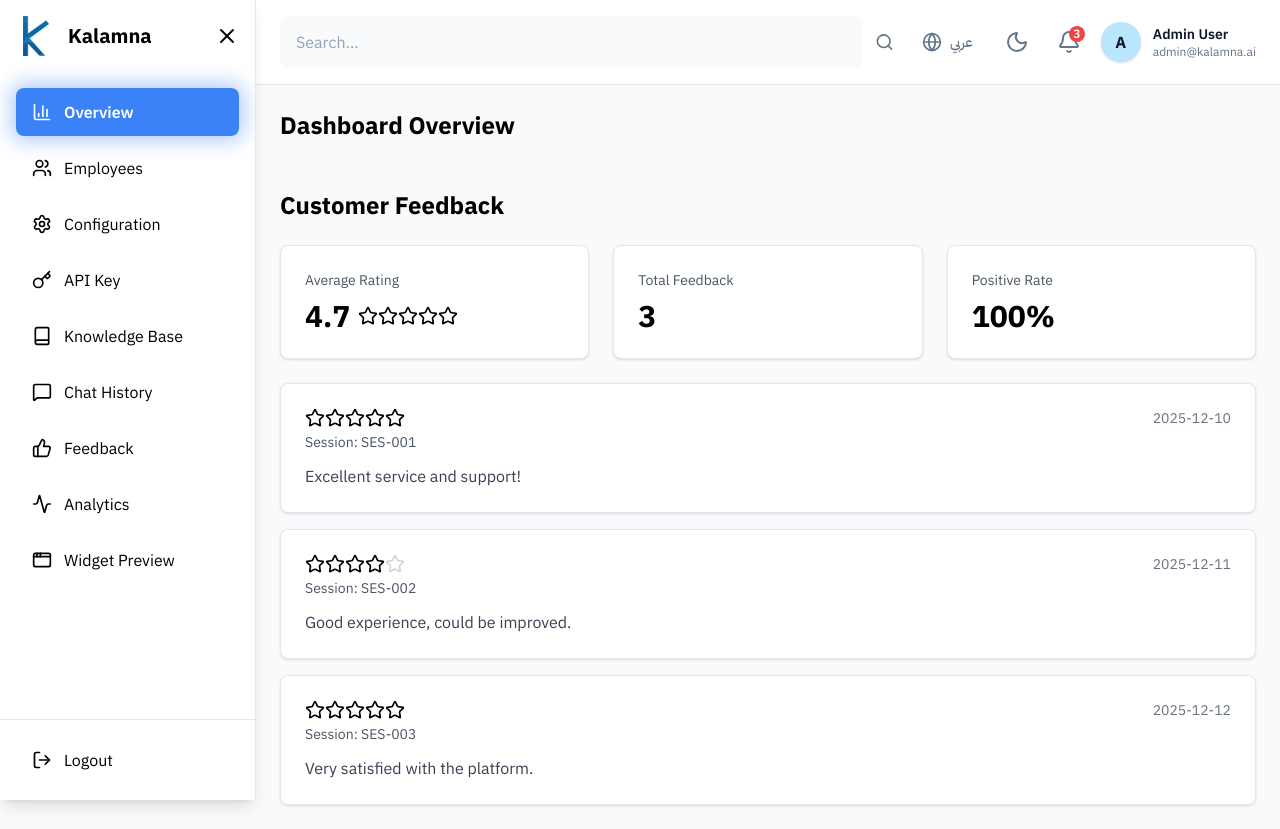
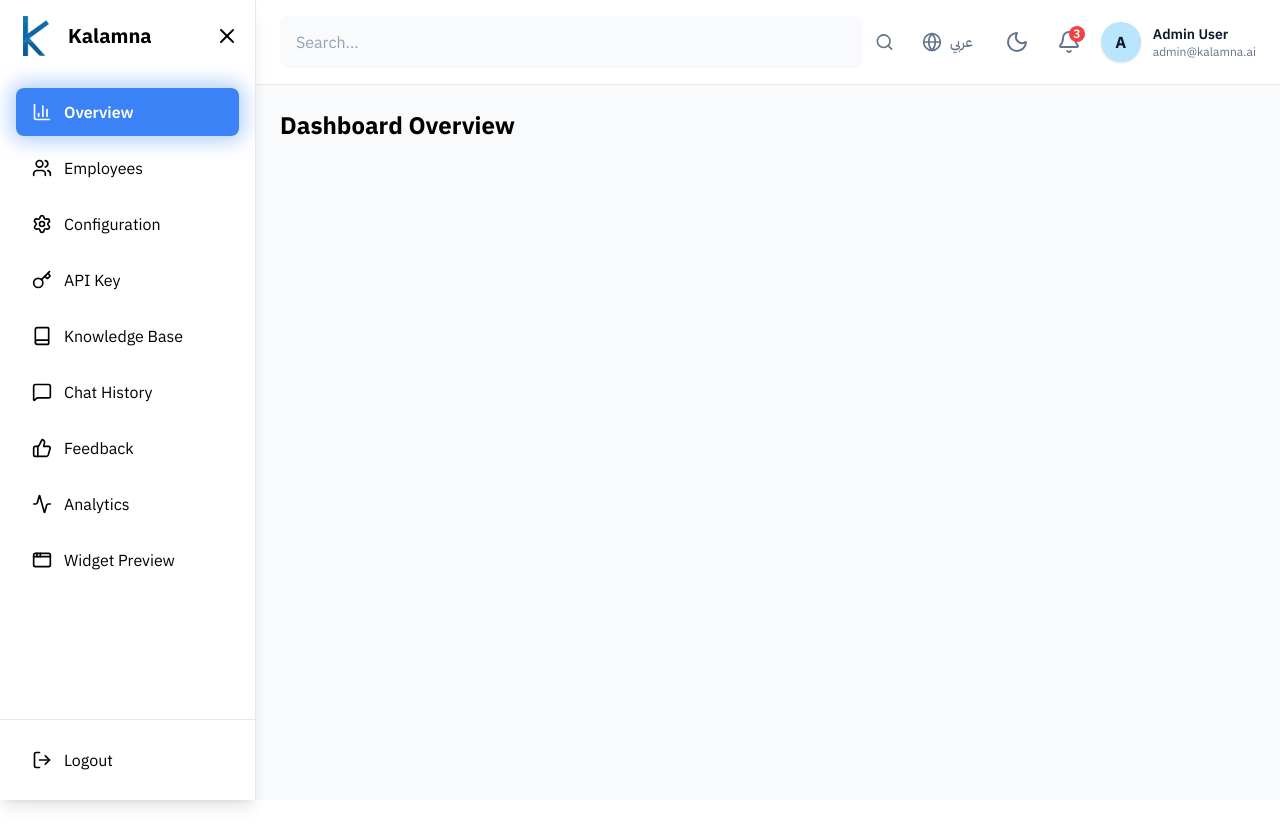
Before and after one commit to Kalamna/Kalamna-Dashboard, a React (Vite) app: page /dashboard in a window 1280 px wide. After the commit the page ends 800 px from the top, so only its background shows below. Built offline with nearby package versions, Linux system fonts and the light colour scheme.

Commit message:
fix errors

```diff
--- a/src/pages/dashboard/DashboardPage.tsx
+++ b/src/pages/dashboard/DashboardPage.tsx
@@ -1,108 +1,11 @@
-import React, { useState } from "react";
-import { Star } from "lucide-react";
-import { useTranslation } from "react-i18next";
+import React from "react";
 import { OverviewSection } from "../../components/overview/OverviewSection";
 
-interface Feedback {
-  id: number;
-  sessionId: string;
-  rating: number;
-  comment: string;
-  date: string;
-}
-
 export const DashboardPage = () => {
-  const { t } = useTranslation();
-  const [feedbacks] = useState<Feedback[]>([
-    {
-      id: 1,
-      sessionId: "SES-001",
-      rating: 5,
-      comment: "Excellent service and support!",
-      date: "2025-12-10",
-    },
-    {
-      id: 2,
-      sessionId: "SES-002",
-      rating: 4,
-      comment: "Good experience, could be improved.",
-      date: "2025-12-11",
-    },
-    {
-      id: 3,
-      sessionId: "SES-003",
-      rating: 5,
-      comment: "Very satisfied with the platform.",
-      date: "2025-12-12",
-    },
-  ]);
-
-  const averageRating =
-    feedbacks.reduce((acc, f) => acc + f.rating, 0) / feedbacks.length || 0;
-
-  const positiveRate =
-    (feedbacks.filter((f) => f.rating >= 4).length / feedbacks.length) * 100 ||
-    0;
-
   return (
     <div className="space-y-12">
       {/* Overview Section */}
       <OverviewSection />
-
-      {/* Feedback Section */}
-      <div className="space-y-6">
-        <h2 className="text-2xl font-bold text-text-color-specific dark:text-white">
-          {t("customerFeedback", "Customer Feedback")}
-        </h2>
-
-        {/* Stats Cards */}
-        <div className="grid grid-cols-1 md:grid-cols-3 gap-6">
-          <StatCard
-            title={t("averageRating", "Average Rating")}
-            value={averageRating.toFixed(1)}
-          >
-            <StarRating rating={Math.round(averageRating)} />
-          </StatCard>
-
-          <StatCard
-            title={t("totalFeedback", "Total Feedback")}
-            value={feedbacks.length}
-          />
-
-          <StatCard
-            title={t("positiveRate", "Positive Rate")}
-            value={`${positiveRate.toFixed(0)}%`}
-          />
-        </div>
-
-        {/* Feedback List */}
-        <div className="space-y-4">
-          {feedbacks.map((feedback) => (
-            <div
-              key={feedback.id}
-              className="bg-white dark:bg-gray-800 p-6 rounded-lg shadow-sm border border-gray-200 dark:border-gray-700"
-            >
-              {/* Header */}
-              <div className="flex justify-between items-start mb-3">
-                <div>
-                  <StarRating rating={feedback.rating} />
-                  <p className="text-sm text-gray-600 dark:text-secondary mt-1">
-                    Session: {feedback.sessionId}
-                  </p>
-                </div>
-                <span className="text-sm text-gray-500 dark:text-secondary">
-                  {feedback.date}
-                </span>
-              </div>
-
-              {/* Comment */}
-              <p className="text-gray-700 dark:text-secondary">
-                {feedback.comment}
-              </p>
-            </div>
-          ))}
-        </div>
-      </div>
     </div>
   );
 };
```
